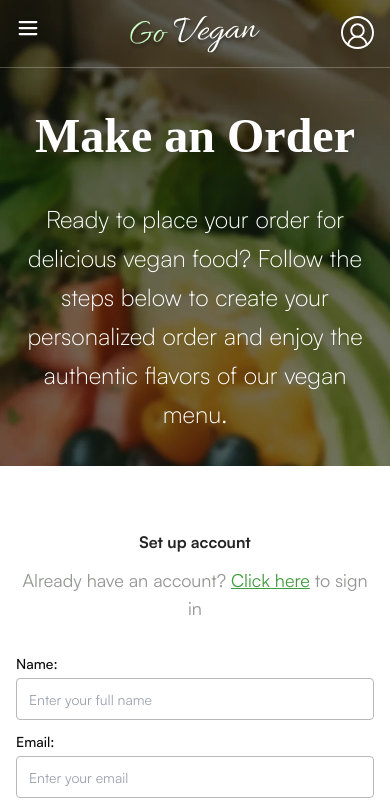
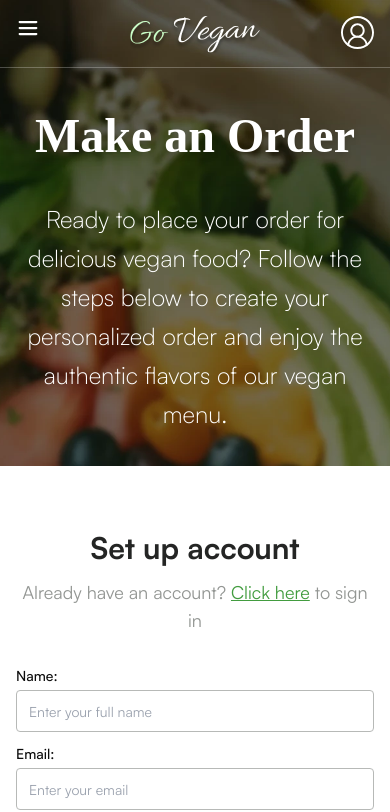
Before and after one commit to FausioPaco/go-vegan, a React (Vite) app: page /order in a window 390 px wide. Shown: the top 812 px of the page. Built offline with nearby package versions, Linux system fonts and the light colour scheme.

Commit message:
fixed typography issue in login and sign up account

```diff
--- a/src/components/modules/auth/Login.tsx
+++ b/src/components/modules/auth/Login.tsx
@@ -39,7 +39,7 @@ const Login = ({ onFinish, onSignUp }: ILoginForm) => {
     <div className="my-4 flex w-full flex-col items-center justify-center px-4">
       <div className="w-full md:max-w-[40%]">
         <div className="my-8 flex w-full flex-col items-center gap-y-2 text-center">
-          <h3 className="texl-3xl font-bold text-grey-600 md:text-4xl">
+          <h3 className="text-3xl font-bold text-grey-600 md:text-4xl">
             Welcome back!
           </h3>
           <p className="text-lg text-grey-500">
--- a/src/components/modules/auth/SignUp.tsx
+++ b/src/components/modules/auth/SignUp.tsx
@@ -44,7 +44,7 @@ const SignUp = ({ onFinish, onSignIn }: ISignUpForm) => {
     <div className="my-4 flex w-full flex-col items-center justify-center px-4">
       <div className="w-full md:max-w-[40%]">
         <div className="my-8 flex w-full flex-col items-center text-center">
-          <h3 className="texl-3xl font-bold text-grey-600 md:text-4xl">
+          <h3 className="text-3xl font-bold text-grey-600 md:text-4xl">
             Set up account
           </h3>
           <p className="mt-3 text-lg text-grey-500">
```
